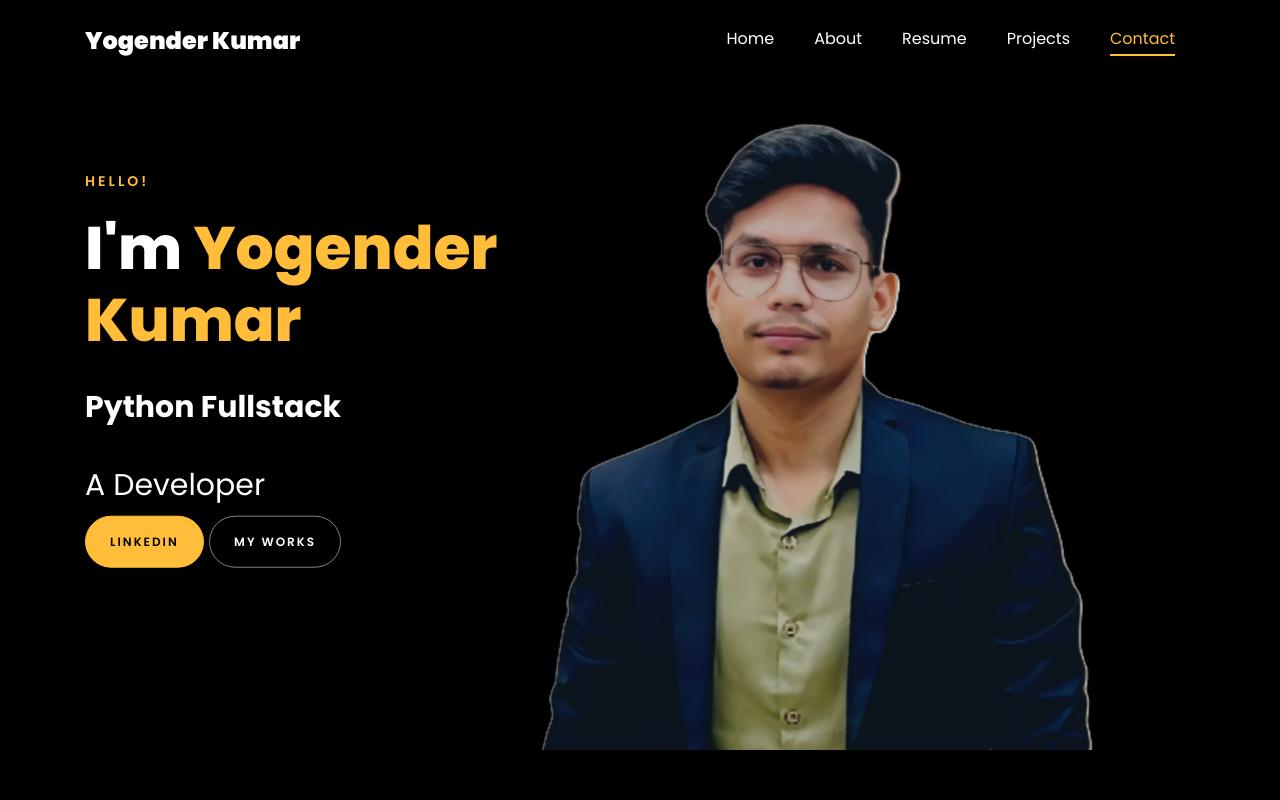
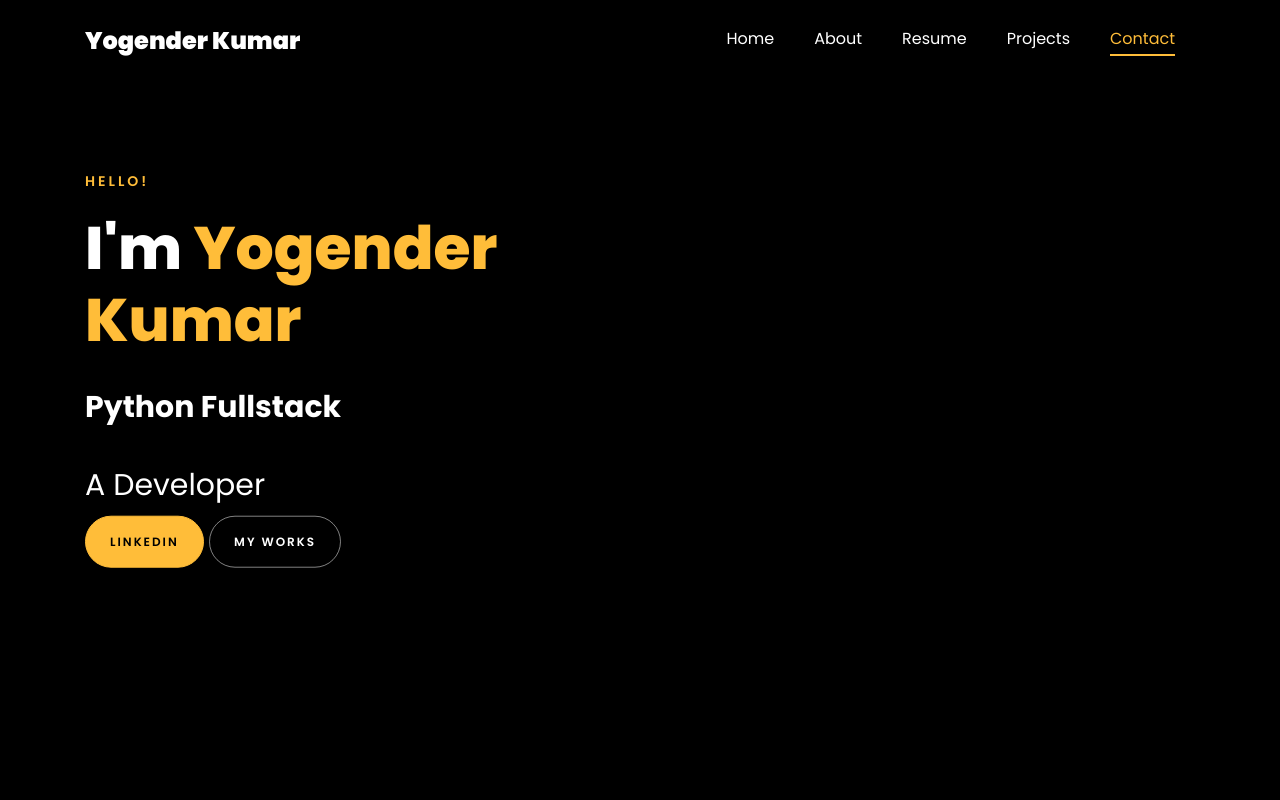
Before and after one commit to Eryogendr/portfolio, a plain HTML site: page index.html in a window 1280 px wide. Shown: the top 800 px of the page. Drawn offline with Linux system fonts and the light colour scheme; files whose address does not match are found by name.

Commit message:
Update index.html

```diff
--- a/index.html
+++ b/index.html
@@ -141,7 +141,7 @@
 	      	<div class="overlay"></div>
 	         <div class="container">
 	          <div class="row d-md-flex no-gutters slider-text align-items-end justify-content-end" data-scrollax-parent="true">
-	          	<div class="one-third js-fullheight order-md-last img" style="background-image:url(images/i.png);">
+	          	<div class="one-third js-fullheight order-md-last img" style="background-image:url();">
 	          	 <div class="overlay"></div>
 	          	</div>
 		          <div class="one-forth d-flex  align-items-center ftco-animate" data-scrollax=" properties: { translateY: '70%' }">
```
